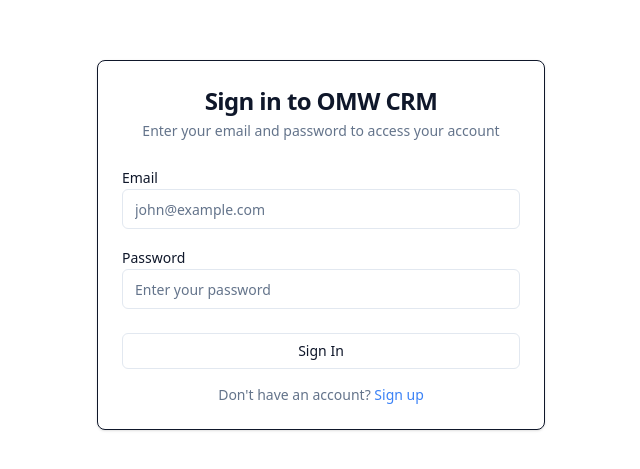
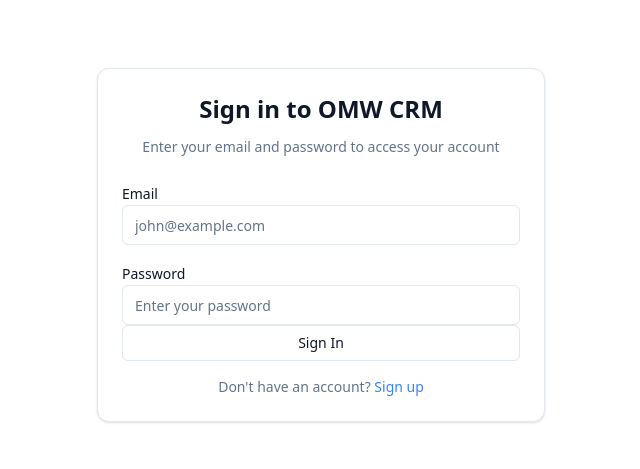
Before and after one commit to Duckiduc/omw-crm, a React app in the folder frontend/: page /login in a window 1280 px wide. Shown: the part 155-624 px from the top of the page, without its empty margins (319-959 px from the left). Built offline with nearby package versions, Linux system fonts and the light colour scheme; no server answers; the HTML template or start-up script is replaced by a standard one.

Commit message:
feat: refactor Card component to use function components instead of forward refs

```diff
--- a/frontend/src/components/ui/Card.tsx
+++ b/frontend/src/components/ui/Card.tsx
@@ -2,85 +2,91 @@
 
 import { cn } from "../../lib/utils";
 
-const Card = React.forwardRef<
-  HTMLDivElement,
-  React.HTMLAttributes<HTMLDivElement>
->(({ className, ...props }, ref) => (
+function Card({ className, ...props }: React.ComponentProps<"div">) {
+  return (
     <div
-    ref={ref}
+      data-slot="card"
       className={cn(
-      "rounded-lg border bg-card text-card-foreground shadow-sm",
+        "bg-card text-card-foreground flex flex-col gap-6 rounded-xl border border-border py-6 shadow-sm",
         className
       )}
       {...props}
     />
-));
-Card.displayName = "Card";
+  );
+}
 
-const CardHeader = React.forwardRef<
-  HTMLDivElement,
-  React.HTMLAttributes<HTMLDivElement>
->(({ className, ...props }, ref) => (
+function CardHeader({ className, ...props }: React.ComponentProps<"div">) {
+  return (
     <div
-    ref={ref}
-    className={cn("flex flex-col space-y-1.5 p-6", className)}
-    {...props}
-  />
-));
-CardHeader.displayName = "CardHeader";
-
-const CardTitle = React.forwardRef<
-  HTMLParagraphElement,
-  React.HTMLAttributes<HTMLHeadingElement>
->(({ className, ...props }, ref) => (
-  <h3
-    ref={ref}
+      data-slot="card-header"
       className={cn(
-      "text-2xl font-semibold leading-none tracking-tight",
+        "@container/card-header grid auto-rows-min grid-rows-[auto_auto] items-start gap-2 px-6 has-data-[slot=card-action]:grid-cols-[1fr_auto] [.border-b]:pb-6",
         className
       )}
       {...props}
     />
-));
-CardTitle.displayName = "CardTitle";
+  );
+}
 
-const CardDescription = React.forwardRef<
-  HTMLParagraphElement,
-  React.HTMLAttributes<HTMLParagraphElement>
->(({ className, ...props }, ref) => (
-  <p
-    ref={ref}
-    className={cn("text-sm text-muted-foreground", className)}
+function CardTitle({ className, ...props }: React.ComponentProps<"div">) {
+  return (
+    <div
+      data-slot="card-title"
+      className={cn("leading-none font-semibold", className)}
       {...props}
     />
-));
-CardDescription.displayName = "CardDescription";
+  );
+}
 
-const CardContent = React.forwardRef<
-  HTMLDivElement,
-  React.HTMLAttributes<HTMLDivElement>
->(({ className, ...props }, ref) => (
-  <div ref={ref} className={cn("p-6 pt-0", className)} {...props} />
-));
-CardContent.displayName = "CardContent";
-
-const CardFooter = React.forwardRef<
-  HTMLDivElement,
-  React.HTMLAttributes<HTMLDivElement>
->(({ className, ...props }, ref) => (
+function CardDescription({ className, ...props }: React.ComponentProps<"div">) {
+  return (
     <div
-    ref={ref}
-    className={cn("flex items-center p-6 pt-0", className)}
+      data-slot="card-description"
+      className={cn("text-muted-foreground text-sm", className)}
       {...props}
     />
-));
-CardFooter.displayName = "CardFooter";
+  );
+}
+
+function CardAction({ className, ...props }: React.ComponentProps<"div">) {
+  return (
+    <div
+      data-slot="card-action"
+      className={cn(
+        "col-start-2 row-span-2 row-start-1 self-start justify-self-end",
+        className
+      )}
+      {...props}
+    />
+  );
+}
+
+function CardContent({ className, ...props }: React.ComponentProps<"div">) {
+  return (
+    <div
+      data-slot="card-content"
+      className={cn("px-6", className)}
+      {...props}
+    />
+  );
+}
+
+function CardFooter({ className, ...props }: React.ComponentProps<"div">) {
+  return (
+    <div
+      data-slot="card-footer"
+      className={cn("flex items-center px-6 [.border-t]:pt-6", className)}
+      {...props}
+    />
+  );
+}
 
 export {
   Card,
   CardHeader,
   CardFooter,
   CardTitle,
+  CardAction,
   CardDescription,
   CardContent,
 };
```
Lines whose indentation alone changed are shown as unchanged.
